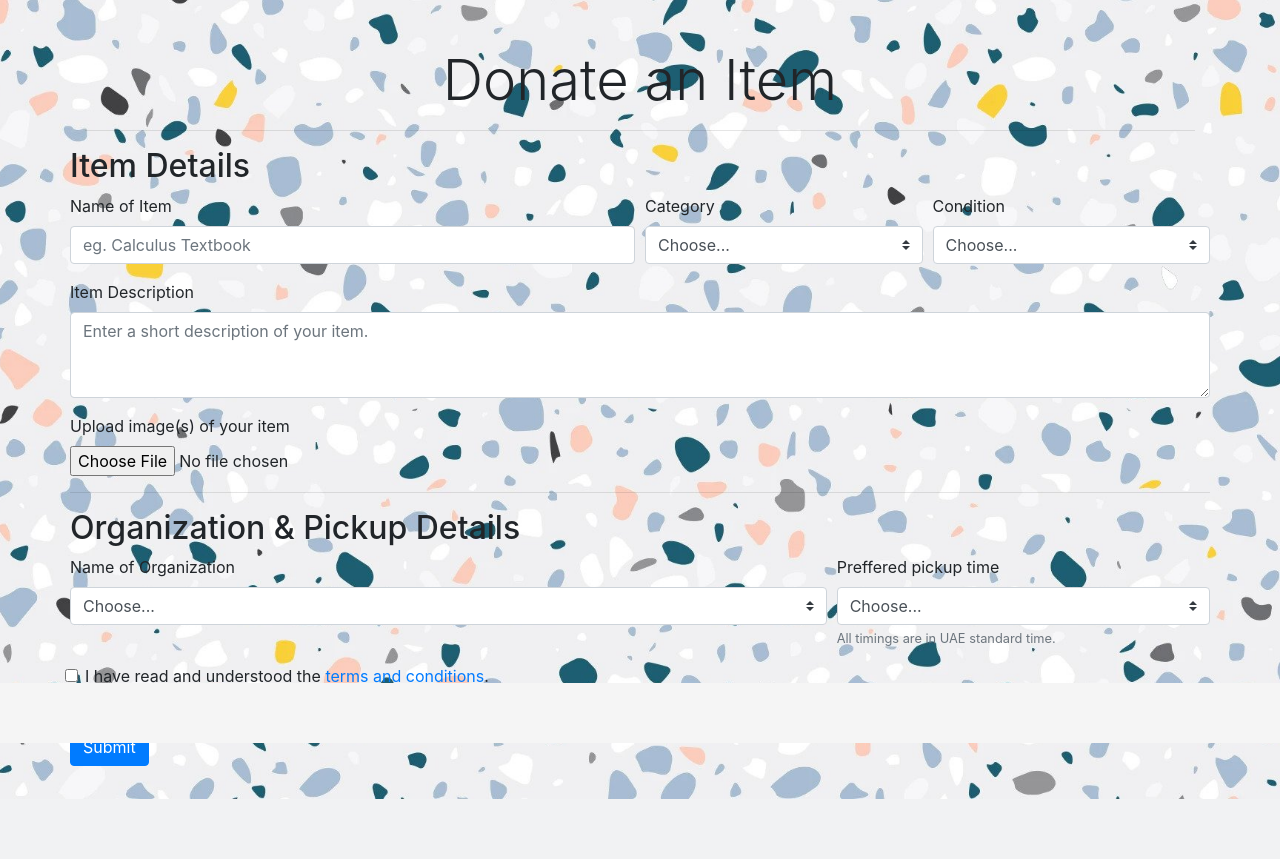
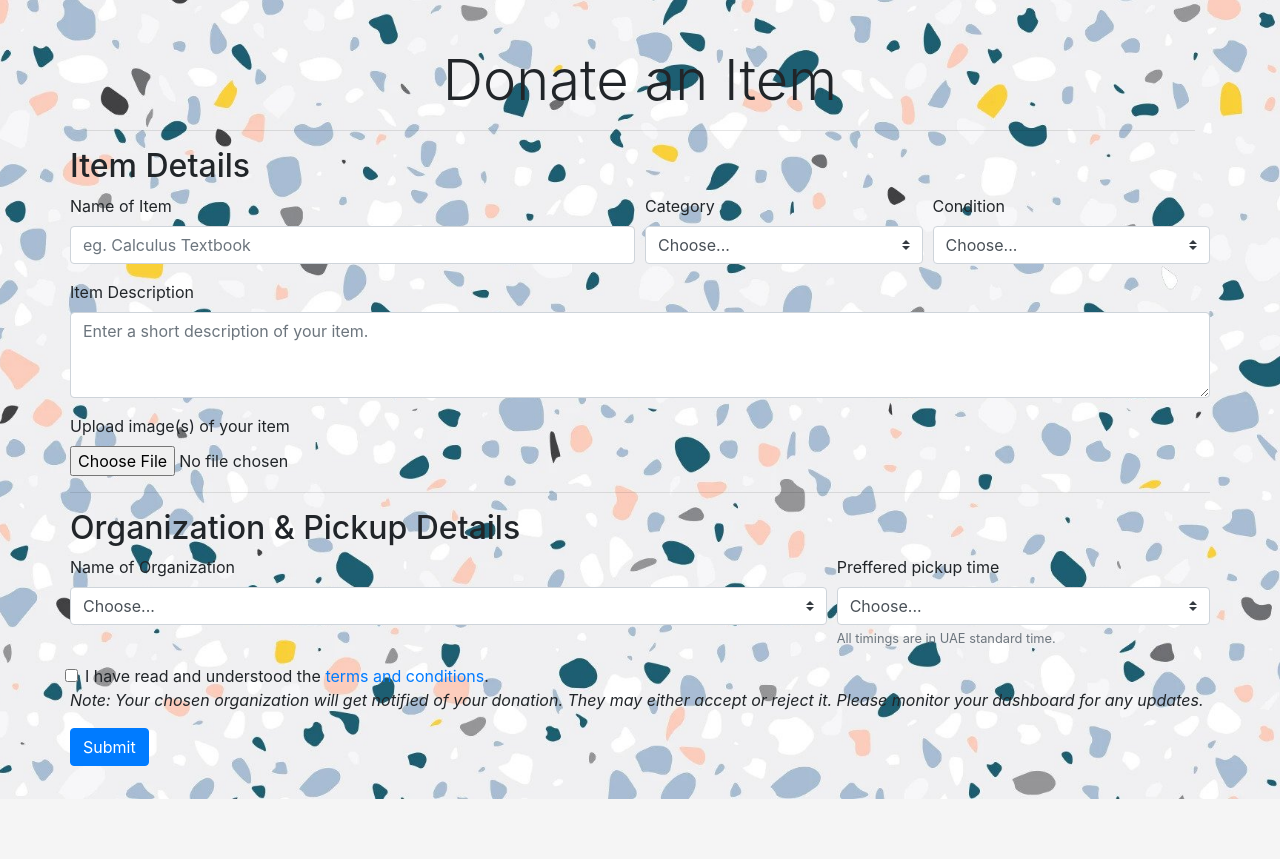
Before and after one commit to COE420Group4/Donation-Nation, a Flask app: page /addItem in a window 1280 px wide. Shown: the part 57-916 px from the top of the page. Before the commit the page ends 856 px from the top, so only its background shows below. Run offline with Flask 2, Linux system fonts and the light colour scheme.

Commit message:
Fixed footer

```diff
--- a/templates/base.html
+++ b/templates/base.html
@@ -33,13 +33,11 @@
 	<div id="main">
 		{% block content %}{% endblock %}
 	</div>
-	<footer class="footer fixed-bottom">
-		<div class="container">
-			<span class="text-muted">
-				<!--TODO: Create footer-->
-			</span>
-		</div>
-	</footer>
+	<div class="fluid-container footer">
+		<span class="text-muted">
+			<!--TODO: Create footer-->
+		</span>
+	</div>
 </body>
 
 </html>
```
